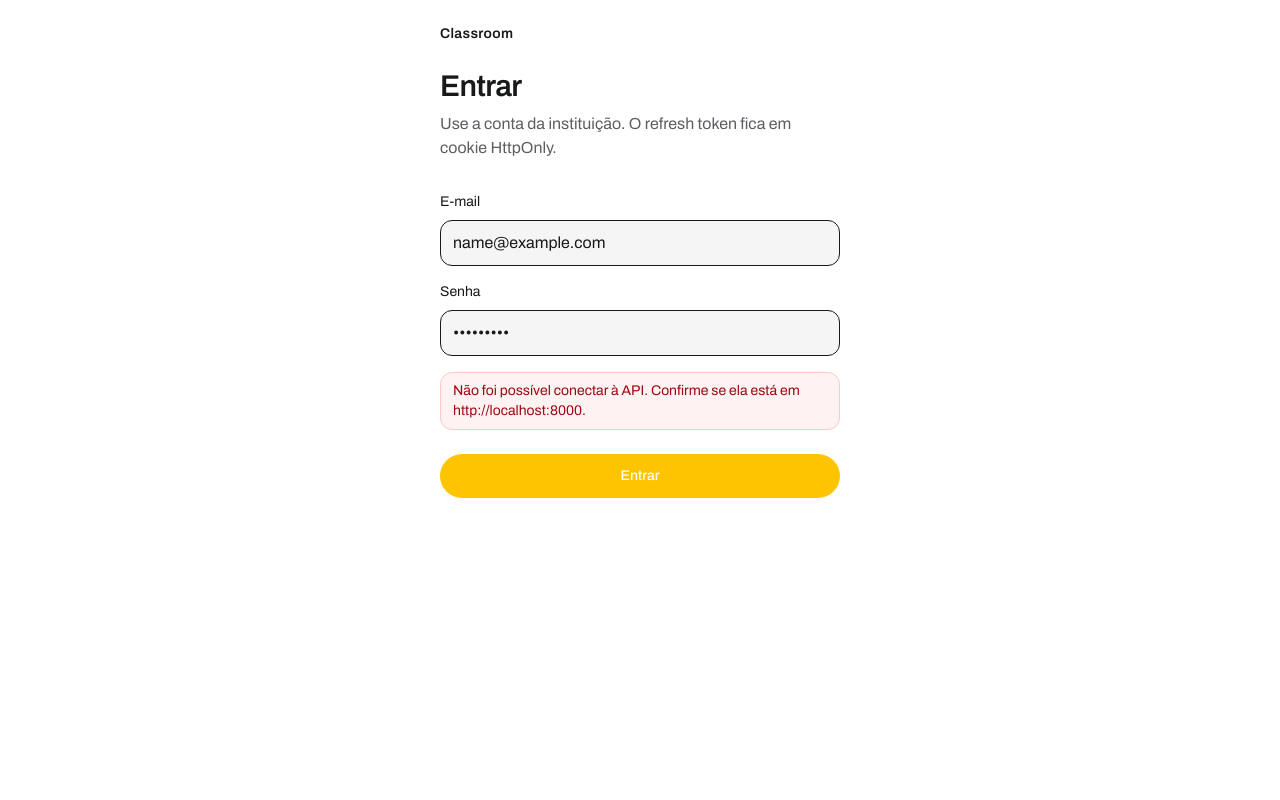
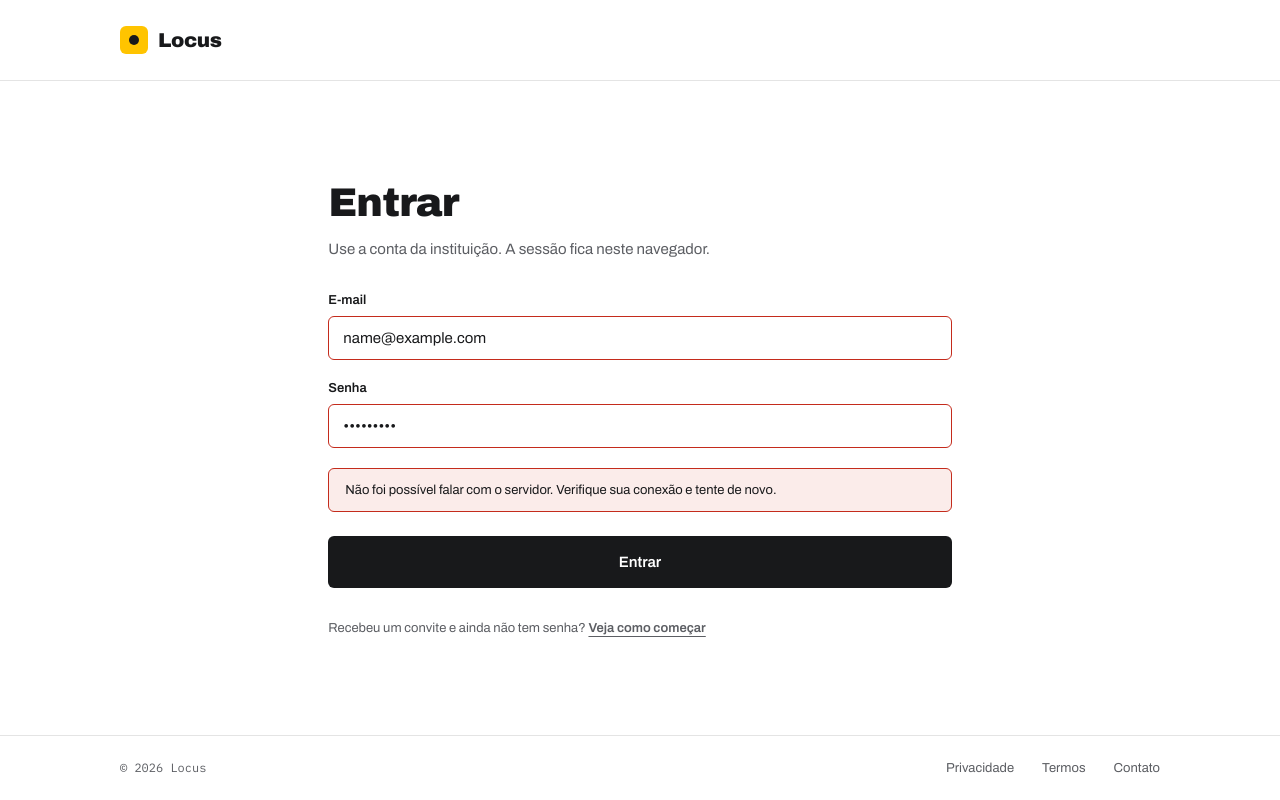
Before and after one commit to rodrigoacm10/classroom-web, a Next.js app: page /login in a window 1280 px wide. Both pictures are taken after typing "name@example.com", "Sample123" into the empty fields and a click on the button "Entrar". Built offline with nearby package versions, Linux system fonts and the light colour scheme; no server answers.

Commit message:
feat: update login and add register and invite acceptance pages

```diff
--- a/src/app/invites/accept/page.tsx
+++ b/src/app/invites/accept/page.tsx
@@ -1,8 +1,11 @@
 import type { Metadata } from "next";
 import Link from "next/link";
+import { SecondaryPage } from "@/components/ui/secondary-page";
+import { buttonClass } from "@/components/ui/interactive";
 
 export const metadata: Metadata = {
   title: "Aceitar convite",
+  description: "Aceite o convite da sua instituição para entrar no Locus.",
 };
 
 type AcceptInvitePageProps = {
@@ -15,20 +18,36 @@ export default async function AcceptInvitePage({
   const { token } = await searchParams;
 
   return (
-    <main className="mx-auto flex w-full max-w-md flex-1 flex-col justify-center px-6 py-16">
-      <Link href="/" className="text-sm font-semibold tracking-wide">
-        Classroom
-      </Link>
-      <h1 className="mt-8 text-3xl font-semibold tracking-tight">
+    <SecondaryPage>
+      <h1 className="text-[32px] leading-9 font-black tracking-tight text-ink sm:text-[40px] sm:leading-[46px]">
         Aceitar convite
       </h1>
-      <p className="mt-3 leading-7 text-muted">
-        A API já envia o convite para esta rota. A tela de aceite entra na
-        próxima etapa.
+      <p className="mt-3 text-body/body text-muted">
+        A API já envia o convite para esta rota. A tela de aceite entra na próxima
+        etapa.
       </p>
-      <p className="mt-6 rounded-xl border border-line bg-surface px-4 py-3 font-mono text-sm break-all">
-        {token ?? "nenhum token na URL"}
-      </p>
-    </main>
+
+      {token ? (
+        <div className="mt-7 flex flex-col gap-2">
+          <p className="font-semibold tracking-caps text-caption/caption text-muted uppercase">
+            Token recebido
+          </p>
+          <p className="rounded-sm border border-border bg-surface px-4 py-3 font-mono text-label leading-[18px] break-all text-ink">
+            {token}
+          </p>
+        </div>
+      ) : (
+        <div className="mt-7 flex flex-col items-start gap-4 rounded-sm border border-border bg-surface px-6 py-6">
+          <p className="text-body/body text-ink">
+            Este link não trouxe um token de convite. Abra o link exatamente como
+            ele chegou no seu e-mail — copiar só um pedaço da URL costuma perder o
+            token.
+          </p>
+          <Link href="/login" className={buttonClass({ variant: "outline", size: "md" })}>
+            Já tenho senha, quero entrar
+          </Link>
+        </div>
+      )}
+    </SecondaryPage>
   );
 }
--- a/src/app/login/login-form.tsx
+++ b/src/app/login/login-form.tsx
@@ -2,6 +2,7 @@
 
 import { FormEvent, useState } from "react";
 import { ApiError, login } from "@/lib/api";
+import { buttonClass, fieldClass } from "@/components/ui/interactive";
 
 export function LoginForm() {
   const [email, setEmail] = useState("");
@@ -25,7 +26,7 @@ export function LoginForm() {
         setError(cause.message);
       } else {
         setError(
-          "Não foi possível conectar à API. Confirme se ela está em http://localhost:8000.",
+          "Não foi possível falar com o servidor. Verifique sua conexão e tente de novo.",
         );
       }
     } finally {
@@ -34,50 +35,63 @@ export function LoginForm() {
   }
 
   return (
-    <form onSubmit={onSubmit} className="mt-8 flex flex-col gap-4">
-      <label className="flex flex-col gap-2 text-sm">
-        E-mail
+    <form onSubmit={onSubmit} className="mt-8 flex flex-col gap-5">
+      <label className="flex flex-col gap-2">
+        <span className="font-semibold text-label/caption text-ink">E-mail</span>
         <input
           type="email"
           name="email"
           autoComplete="email"
           required
+          aria-invalid={error ? true : undefined}
+          aria-describedby={error ? "login-error" : undefined}
           value={email}
           onChange={(event) => setEmail(event.target.value)}
-          className="rounded-xl border border-line bg-surface px-3 py-2.5 text-base outline-none ring-accent/30 focus:ring-4"
+          className={fieldClass({ invalid: Boolean(error) })}
         />
       </label>
 
-      <label className="flex flex-col gap-2 text-sm">
-        Senha
+      <label className="flex flex-col gap-2">
+        <span className="font-semibold text-label/caption text-ink">Senha</span>
         <input
           type="password"
           name="password"
           autoComplete="current-password"
           required
+          aria-invalid={error ? true : undefined}
+          aria-describedby={error ? "login-error" : undefined}
           value={password}
           onChange={(event) => setPassword(event.target.value)}
-          className="rounded-xl border border-line bg-surface px-3 py-2.5 text-base outline-none ring-accent/30 focus:ring-4"
+          className={fieldClass({ invalid: Boolean(error) })}
         />
       </label>
 
+      <div aria-live="polite">
         {error ? (
-        <p className="rounded-xl border border-red-200 bg-red-50 px-3 py-2 text-sm text-red-800">
+          <p
+            id="login-error"
+            className="rounded-sm border border-danger bg-danger-surface px-4 py-3 text-label leading-[18px] text-ink"
+          >
             {error}
           </p>
         ) : null}
 
         {success ? (
-        <p className="rounded-xl border border-emerald-200 bg-emerald-50 px-3 py-2 text-sm text-emerald-900">
-          Autenticado. O access token ficou nesta sessão; o painel das turmas
-          vem a seguir.
+          <p className="rounded-sm border border-success bg-success-surface px-4 py-3 text-label leading-[18px] text-ink">
+            Autenticado. A sessão ficou neste navegador; o painel das turmas vem a
+            seguir.
           </p>
         ) : null}
+      </div>
 
       <button
         type="submit"
         disabled={pending}
-        className="mt-2 rounded-full bg-accent px-5 py-3 text-sm font-medium text-white transition-colors hover:bg-accent-hover disabled:opacity-60"
+        aria-busy={pending}
+        className={buttonClass({
+          variant: "ink",
+          className: "mt-1 disabled:cursor-not-allowed disabled:opacity-60 disabled:hover:bg-ink",
+        })}
       >
         {pending ? "Entrando…" : "Entrar"}
       </button>
--- a/src/app/login/page.tsx
+++ b/src/app/login/page.tsx
@@ -1,27 +1,32 @@
 import type { Metadata } from "next";
 import Link from "next/link";
 import { LoginForm } from "@/app/login/login-form";
+import { SecondaryPage } from "@/components/ui/secondary-page";
+import { textLinkClass } from "@/components/ui/interactive";
 
 export const metadata: Metadata = {
   title: "Entrar",
+  description: "Acesse o painel do Locus com a conta da sua instituição.",
 };
 
 export default function LoginPage() {
   return (
-    <div className="flex flex-1 flex-col">
-      <header className="mx-auto flex w-full max-w-md px-6 py-6">
-        <Link href="/" className="text-sm font-semibold tracking-wide">
-          Classroom
+    <SecondaryPage >
+      <h1 className="text-[32px] leading-9 font-black tracking-tight text-ink sm:text-[40px] sm:leading-[46px]">
+        Entrar
+      </h1>
+      <p className="mt-3 text-body/body text-muted">
+        Use a conta da instituição. A sessão fica neste navegador.
+      </p>
+
+      <LoginForm />
+
+      <p className="mt-8 text-label/caption text-muted">
+        Recebeu um convite e ainda não tem senha?{" "}
+        <Link href="/register" className={textLinkClass({ className: "font-semibold underline underline-offset-4" })}>
+          Veja como começar
         </Link>
-      </header>
-
-      <main className="mx-auto flex w-full max-w-md flex-1 flex-col justify-center px-6 pb-20">
-        <h1 className="text-3xl font-semibold tracking-tight">Entrar</h1>
-        <p className="mt-2 text-muted">
-          Use a conta da instituição. O refresh token fica em cookie HttpOnly.
-        </p>
-        <LoginForm />
-      </main>
-    </div>
+      </p>
+    </SecondaryPage>
   );
 }
--- /dev/null
+++ b/src/app/register/page.tsx
@@ -0,0 +1,73 @@
+import type { Metadata } from "next";
+import Link from "next/link";
+import { SecondaryPage } from "@/components/ui/secondary-page";
+import { buttonClass } from "@/components/ui/interactive";
+
+export const metadata: Metadata = {
+  title: "Começar no Locus",
+  description:
+    "O Locus entra por instituição. Veja como aceitar um convite ou trazer sua escola.",
+};
+
+const requestAccess = `mailto:contato@locus.app?subject=${encodeURIComponent(
+  "Quero levar o Locus para minha instituição",
+)}&body=${encodeURIComponent(
+  [
+    "Instituição:",
+    "Cidade / estado:",
+    "Quantas turmas por período:",
+    "Quem vai conduzir a chamada:",
+    "Telefone ou WhatsApp:",
+    "",
+  ].join("\n"),
+)}`;
+
+export default function RegisterPage() {
+  return (
+    <SecondaryPage  >
+      <h1 className="text-[32px] leading-9 font-black tracking-tight text-ink sm:text-[40px] sm:leading-[46px]">
+        Começar pela sua turma
+      </h1>
+      <p className="mt-3 text-body/body text-muted">
+        O Locus entra por instituição, não por cadastro solto — é o que mantém a
+        turma, a sala e a frequência no mesmo lugar. Duas portas, dependendo de onde
+        você está.
+      </p>
+
+      <div className="mt-9 flex flex-col gap-px overflow-hidden rounded-sm bg-border">
+        <section className="flex flex-col items-start gap-4 bg-surface px-6 py-7">
+          <h2 className="font-bold tracking-tight text-title/title text-ink">
+            Já recebi um convite
+          </h2>
+          <p className="text-body/body text-muted">
+            Sua instituição já está no Locus e alguém da coordenação te incluiu. O
+            convite chega por e-mail com um link — é ele que cria sua senha. Se você
+            já definiu a senha, entre direto.
+          </p>
+          <Link href="/login" className={buttonClass({ variant: "ink" })}>
+            Entrar
+          </Link>
+        </section>
+
+        <section className="flex flex-col items-start gap-4 bg-surface px-6 py-7">
+          <h2 className="font-bold tracking-tight text-title/title text-ink">
+            Minha instituição ainda não usa
+          </h2>
+          <p className="text-body/body text-muted">
+            A instituição, as salas com raio e a primeira turma são configuradas com
+            você — não é um formulário que você preenche sozinho às onze da noite.
+            Conte quantas turmas e quem conduz a chamada, e a gente monta o chão.
+          </p>
+          <a href={requestAccess} className={buttonClass({ variant: "accent" })}>
+            Solicitar acesso
+          </a>
+        </section>
+      </div>
+
+      <p className="mt-8 text-label leading-[18px] text-muted">
+        O professor usa o Locus no navegador. O aluno confirma presença pelo app no
+        próprio celular.
+      </p>
+    </SecondaryPage>
+  );
+}
```
Lines whose indentation alone changed are shown as unchanged.
